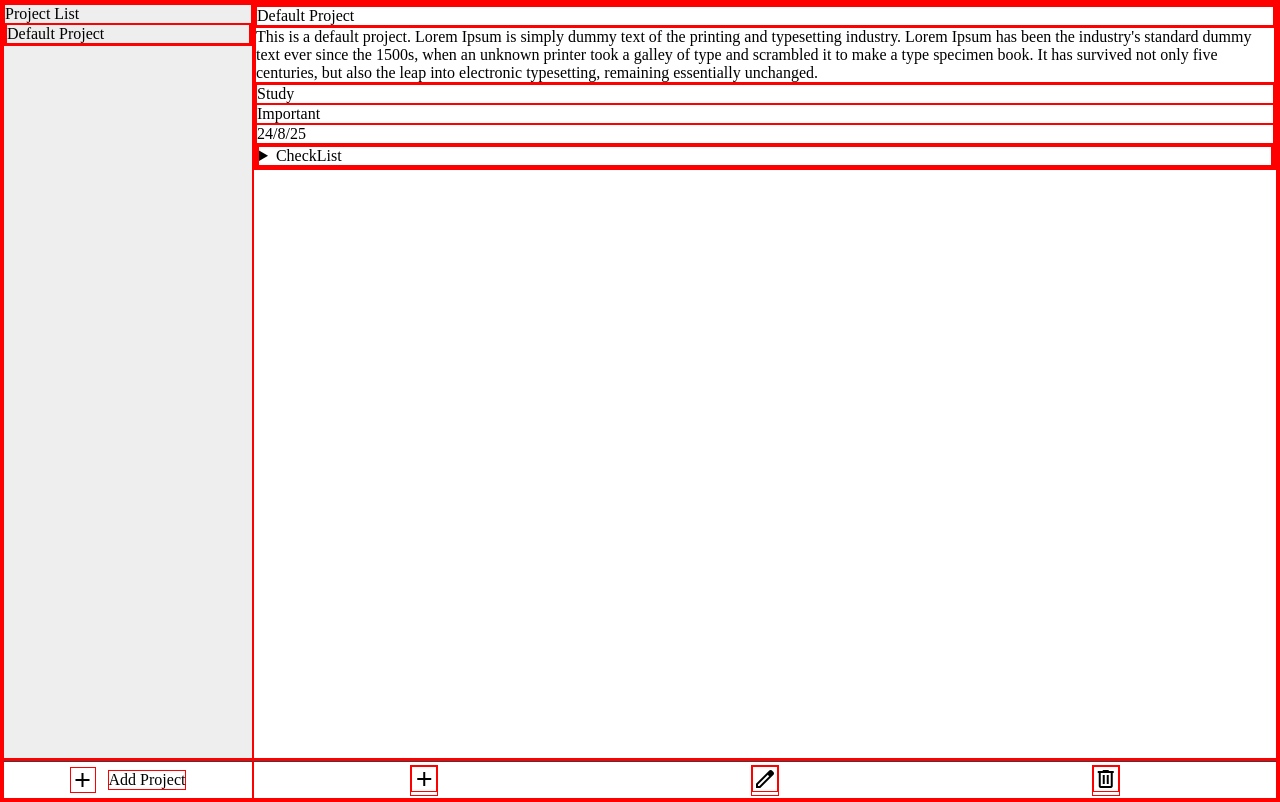
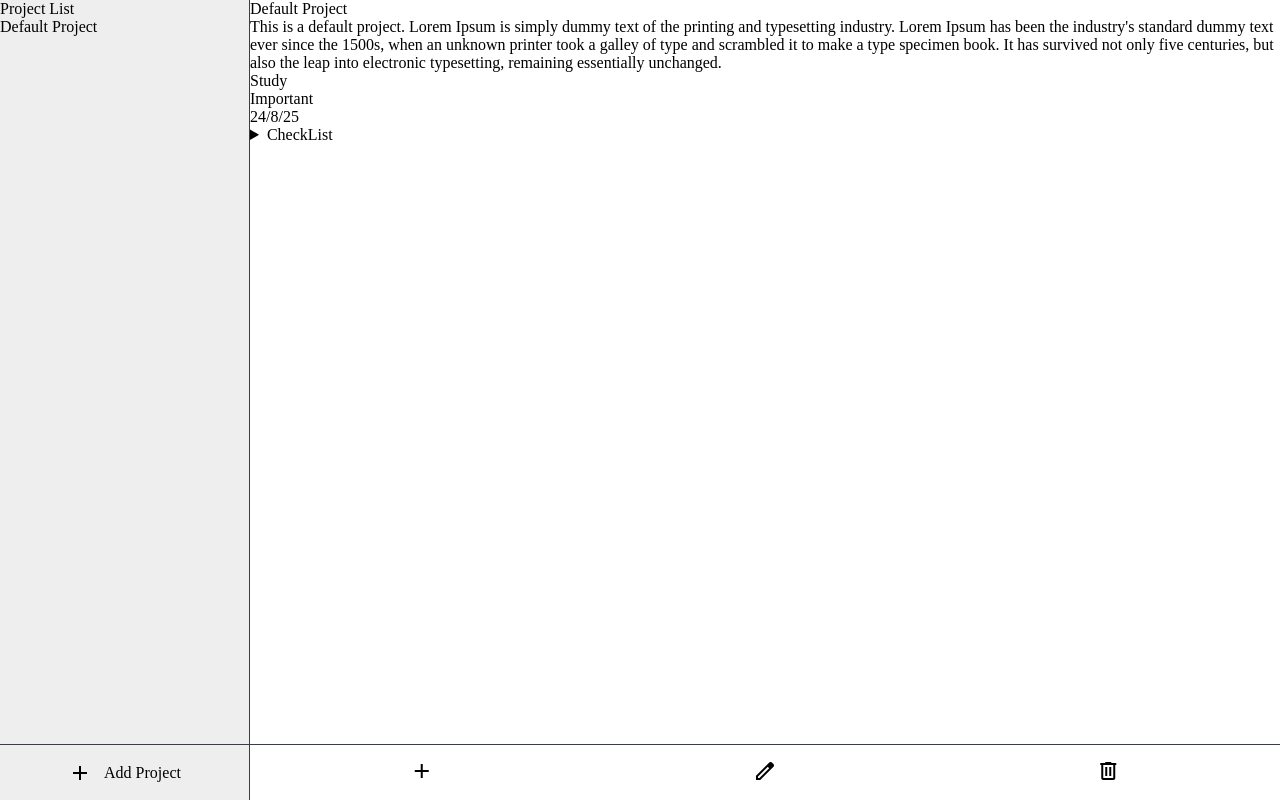
Before and after one commit to celineWan1210/to-do-list, a website built with webpack: page src/template.html in a window 1280 px wide. Built offline with nearby package versions, Linux system fonts and the light colour scheme.

Commit message:
Update footer

```diff
--- a/src/style.css
+++ b/src/style.css
@@ -2,7 +2,7 @@
     padding: 0px;
     margin: 0px;
     box-sizing: border-box;
-    border: 1px solid red;
+    /* border: 1px solid red; */
 }
 
 :root {
@@ -27,7 +27,8 @@ body {
 }
 
 .footer {
-    height: 5vh;
+    height: 7vh;
+    border-top: 1px solid var(--secondary-color);
 }
 
 /* arrange footer for both side bar and main content */
@@ -35,16 +36,21 @@ body {
     background-color: var(--main-color);
 }
 
+.sidebar {
+    border-right: 1px solid var(--secondary-color);
+}
+
 .side-bar-end, .main-content-footer {
     display: flex;
     align-items: center;
-
-    border-top: 1px solid var(--secondary-color);
 }
 
 .side-bar-end {
     justify-content: center;
     gap: 12px;
+
+    border-right: 1px solid var(--secondary-color);
+    background-color: var(--main-color);
 }
 
 .main-content-footer {
```
